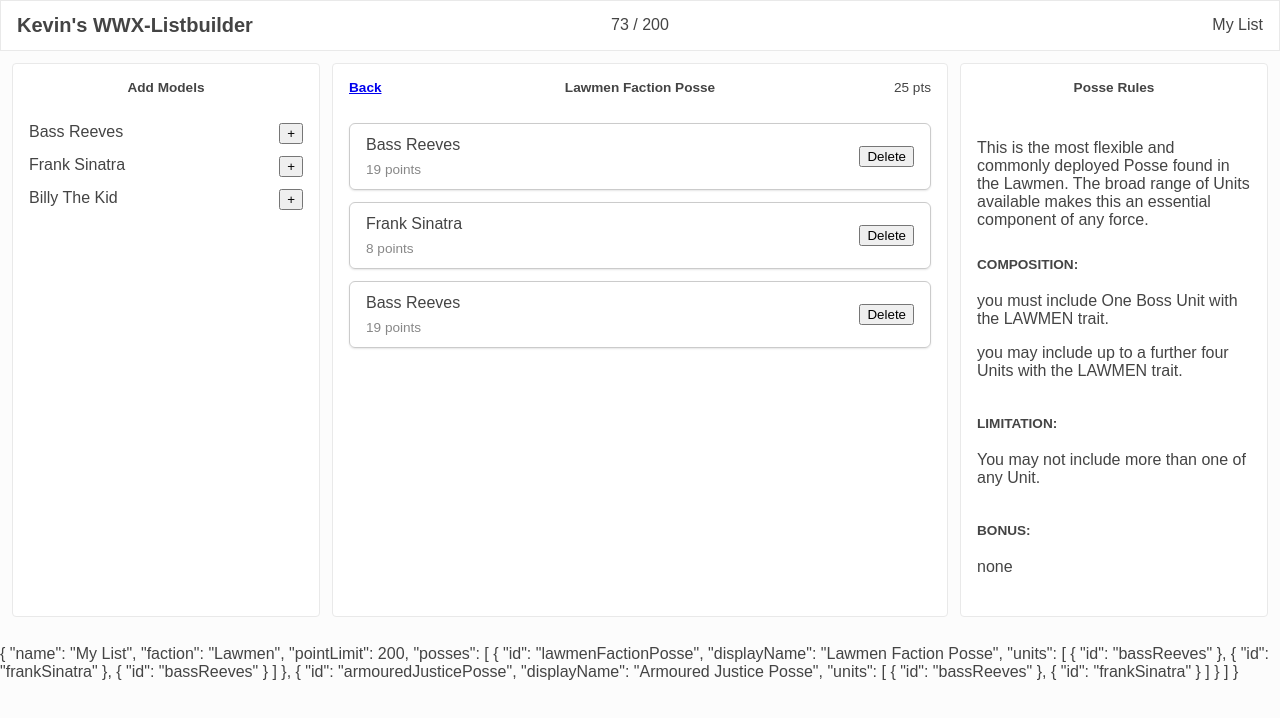
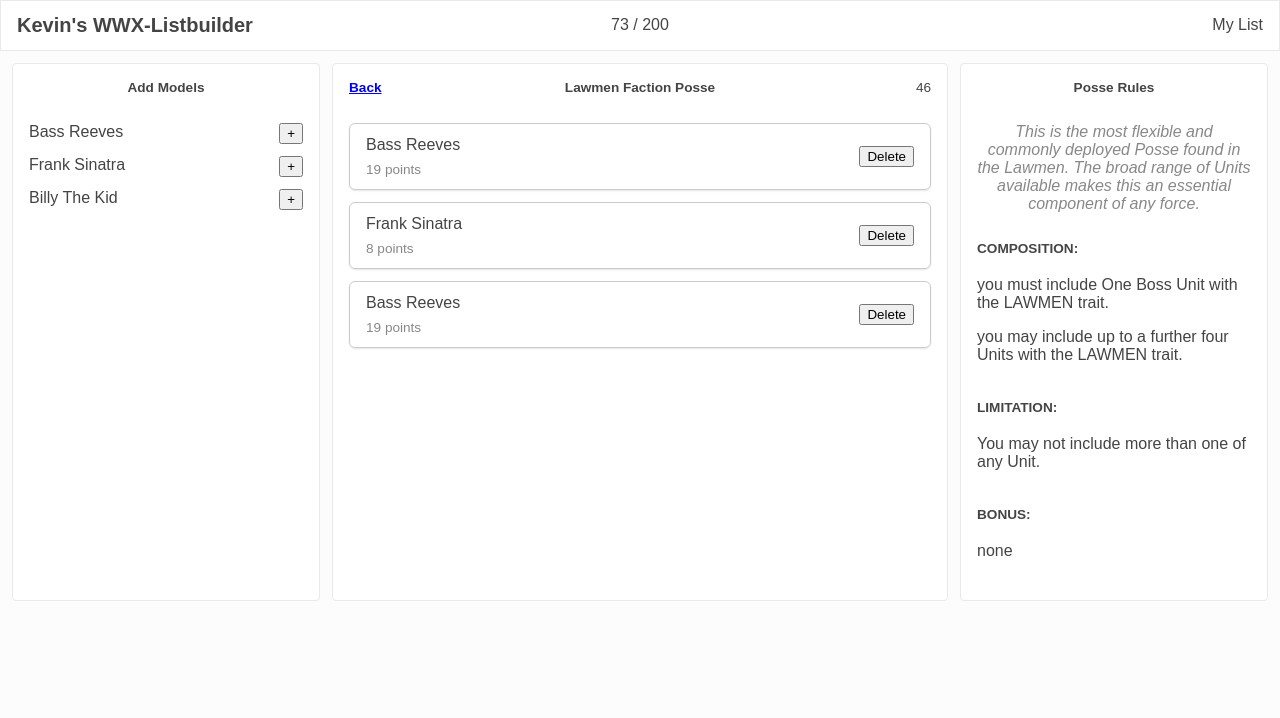
Before and after one commit to Kcalde20/wwx-listbuilder-v2, an Angular app: page /posses/0 in a window 1280 px wide. Shown: the top 718 px of the page. Built offline with nearby package versions, Linux system fonts and the light colour scheme.

Commit message:
posse points

```diff
--- a/src/app/app.component.html
+++ b/src/app/app.component.html
@@ -7,4 +7,4 @@
     <span class="header__list-name">{{ listService.listSignal().name }}</span>
 </div>
 <router-outlet></router-outlet>
-<p>{{ listService.listSignal() | json }}</p>
+<!-- <p>{{ listService.listSignal() | json }}</p> -->
--- a/src/app/features/list-screen/list-screen.component.html
+++ b/src/app/features/list-screen/list-screen.component.html
@@ -19,7 +19,9 @@
         <div>
             <a routerLink="posses/{{ $index }}">{{ posse.displayName }}</a>
             <div class="posse__info">
-                <span>15 points</span>
+                <span
+                    >{{ this.listService.getPossePoints($index) }} points</span
+                >
                 <span>{{ posse.units.length }} units</span>
             </div>
         </div>
--- a/src/app/features/posse-screen/posse-screen.component.html
+++ b/src/app/features/posse-screen/posse-screen.component.html
@@ -14,7 +14,9 @@
     <div class="posse-card-name">
         <a routerLink="" class="back-button">Back</a>
         <div>{{ posseListData().displayName }}</div>
-        <div class="posse-points">25 pts</div>
+        <div class="posse-points">
+            {{ listService.getPossePoints(selectedPosseIndex) }}
+        </div>
     </div>
     @for ( unit of posseListData().units; track $index) {
     <div class="unit-card">
@@ -39,7 +41,7 @@
 <!-- Options / Rules Panel -->
 <div class="options-col">
     <div class="card-name">Posse Rules</div>
-    <p>
+    <p class="posse__description">
         {{ this.posseIdData()?.description }}
     </p>
     <strong class="section__title">COMPOSITION:</strong>
--- a/src/app/features/posse-screen/posse-screen.component.scss
+++ b/src/app/features/posse-screen/posse-screen.component.scss
@@ -99,3 +99,10 @@
 .section__title {
     font-size: var(--font-size-sm);
 }
+
+.posse__description {
+    text-align: center;
+    font-style: italic;
+    margin-block-start: 0;
+    color: var(--color-text-2);
+}
--- a/src/app/shared/list.service.ts
+++ b/src/app/shared/list.service.ts
@@ -34,6 +34,15 @@ export class ListService {
         }
         return points;
     });
+
+    getPossePoints(posseIndex: number) {
+        let points = 0;
+        for (let units of this.listSignal().posses[posseIndex].units) {
+            let unitData = this.unitService.getUnitById(units.id);
+            points = points + unitData!.points;
+        }
+        return points;
+    }
 
     addPosse(posse: any) {
         this.$listSignal.update((value) => {
```
